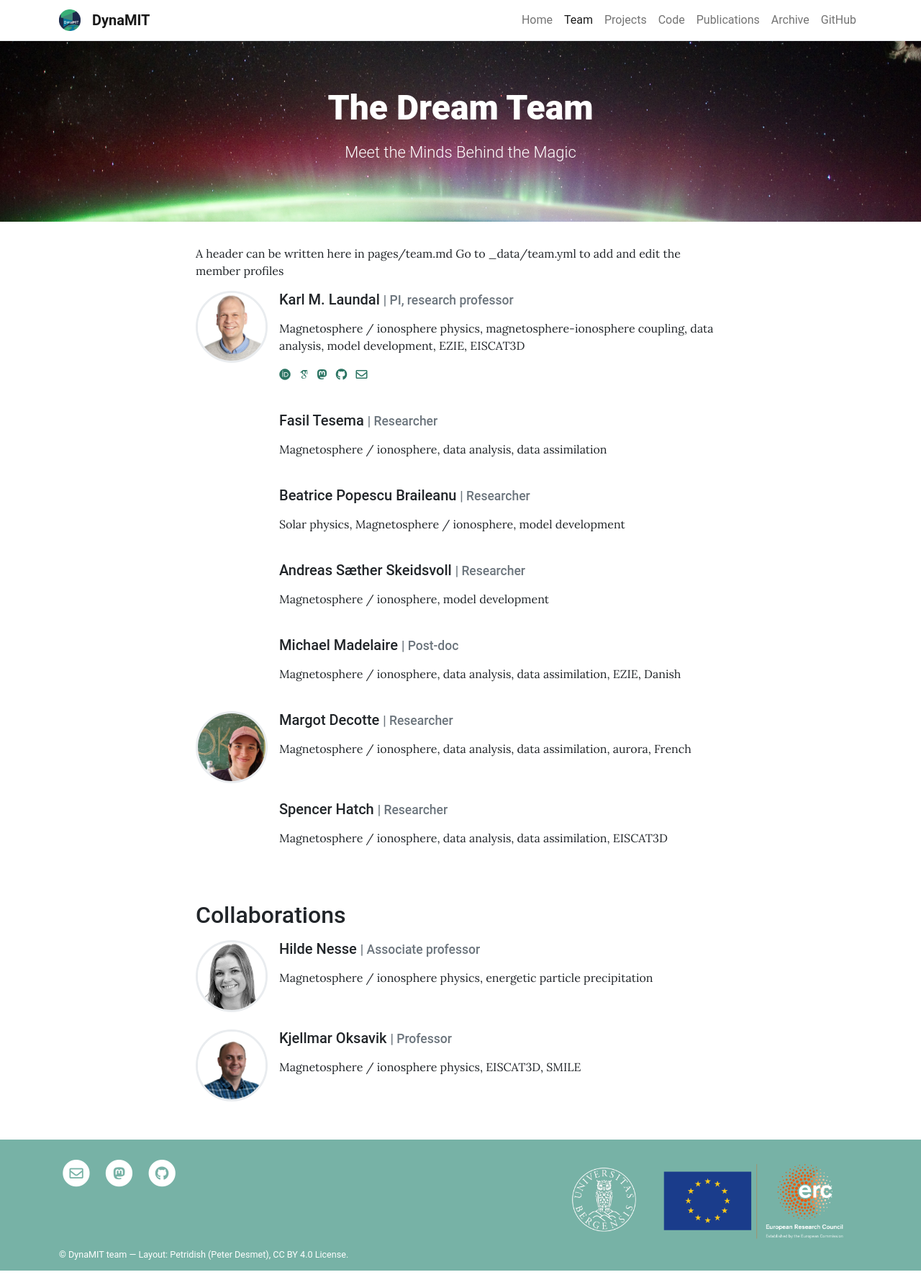
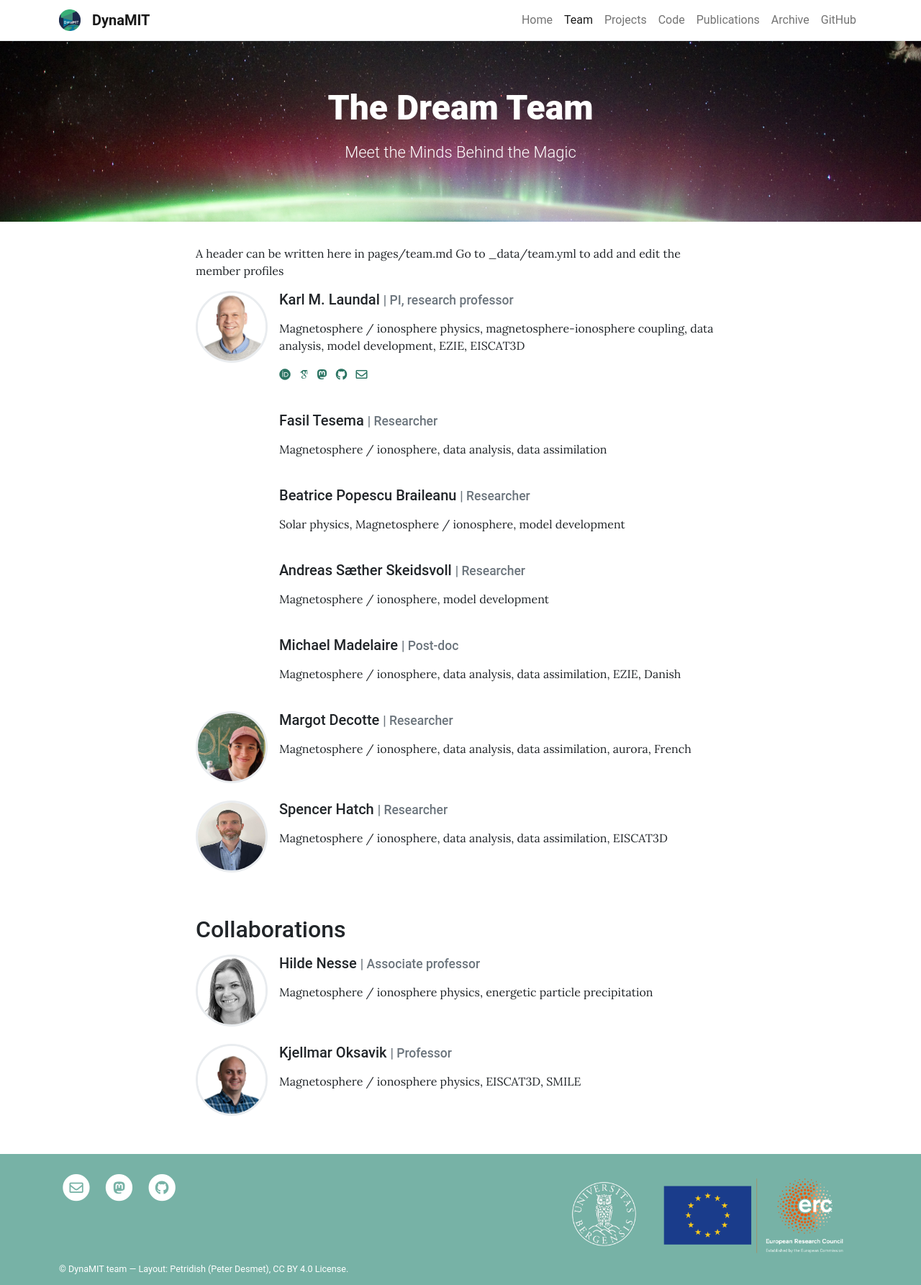
Before and after one commit to DynaMIT-uib/DynaMIT-uib.github.io, a Jekyll site: the page built from pages/team.md, in a window 1280 px wide. Shown: the whole page at 72% size. Built offline with Jekyll 4.4.1, drawn with Linux system fonts in a browser that asks for light colours; some web fonts are replaced.

Commit message:
Update team.yml

```diff
--- a/_data/team.yml
+++ b/_data/team.yml
@@ -45,7 +45,7 @@
 
   - name: Spencer Hatch
     role: Researcher
-    image: #assets/theme/images/Margot.jpg # Can be external link
+    image: assets/theme/images/Spencer.jpg # Can be external link
     description: >
       Magnetosphere / ionosphere, data analysis, data assimilation, EISCAT3D
 
```
